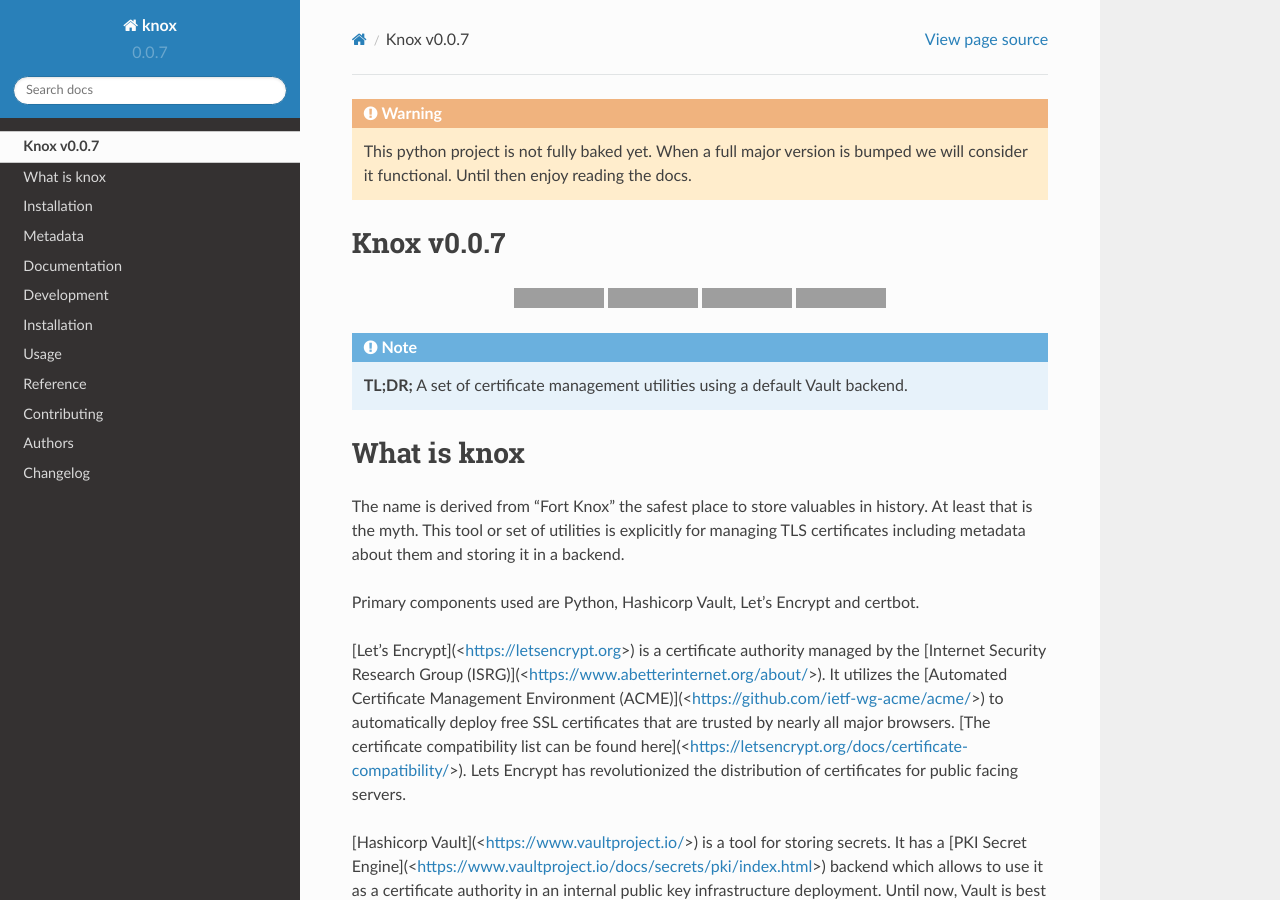
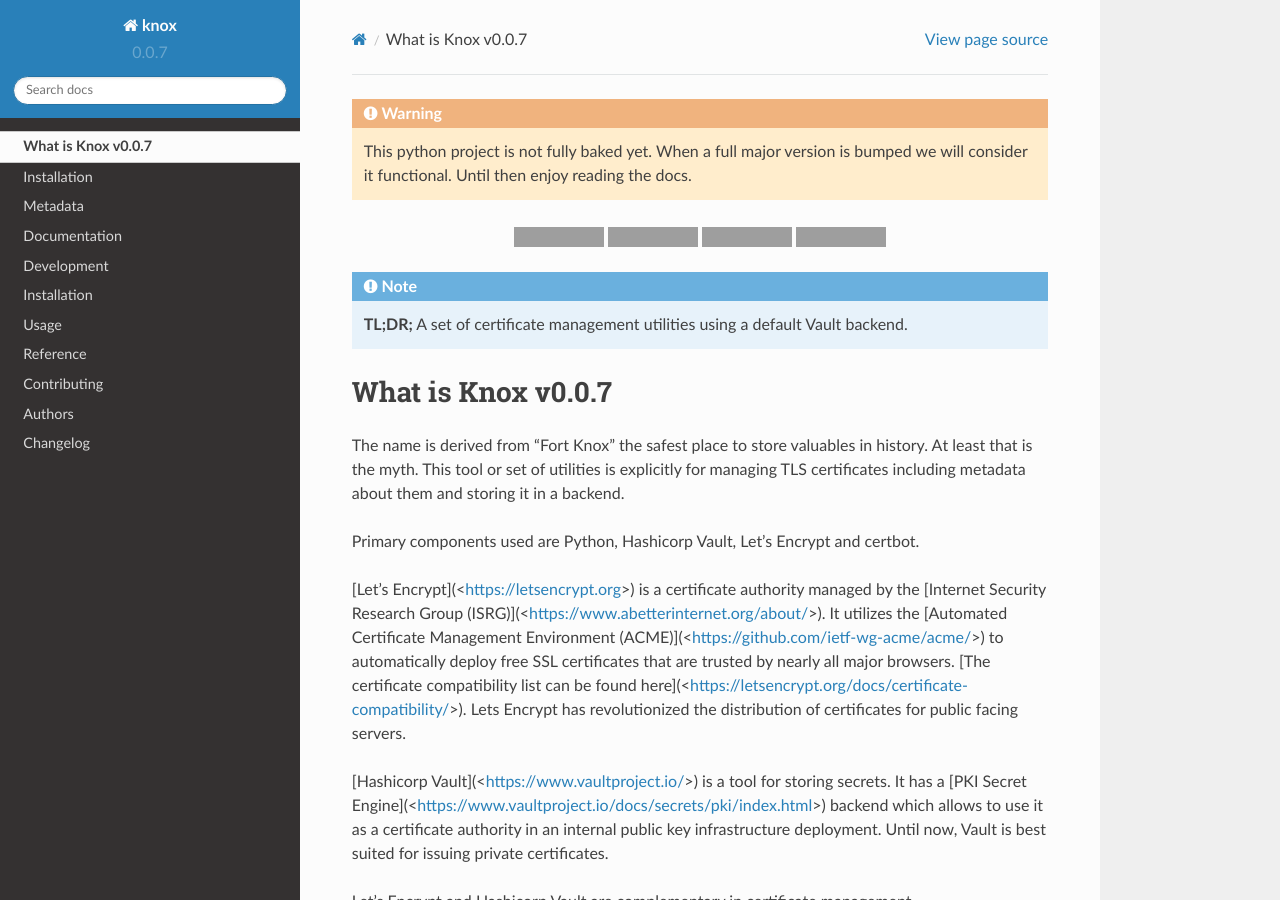
Before and after one commit to 8x8Cloud/knox, a Sphinx documentation site: the page built from docs/readme.rst, in a window 1280 px wide and 900 px high. Built offline with Sphinx 7.4.7 and the Read the Docs theme 2.0.0, drawn with Linux system fonts in a browser that asks for light colours; part of the change alters nothing that is shown; grey boxes are pictures that could not be loaded.

Commit message:
[docs] - battling Markdown vs reStructured - for now moved badges to reStructured

```diff
--- a/README.md
+++ b/README.md
@@ -1,33 +1,6 @@
 
-Knox v0.0.7
-===========
-.. start-badges
-.. raw:: html
-
-    <p align="center">
-        <!--
-        <a href="https://pypi.python.org/pypi/knox"><img alt="Pypi version" src="https://img.shields.io/pypi/v/knox.svg"></a>
-        -->
-        <a href="https://pypi.python.org/pypi/knox"><img alt="Python versions" src="https://img.shields.io/badge/python-3.5%2B%20%7C%20PyPy-blue.svg"></a>
-        <a href="https://knox.readthedocs.io/en/stable/index.html"><img alt="Documentation" src="https://img.shields.io/readthedocs/knox.svg"></a>
-        <a href="https://travis-ci.org/8x8Cloud/knox"><img alt="Build status" src="https://img.shields.io/travis/8x8Cloud/knox/develop.svg"></a>
-        <!--
-        <a href="https://codecov.io/gh/8x8Cloud/knox/branch/master"><img alt="Coverage" src="https://img.shields.io/codecov/c/github/8x8Cloud/knox/master.svg"></a>
-        <a href="https://www.codacy.com/app/delgan-py/knox/dashboard"><img alt="Code quality" src="https://img.shields.io/codacy/grade/4d97edb1bb734a0d9a684a700a84f555.svg"></a>
-        -->
-        <a href="https://github.com/8x8Cloud/knox/blob/master/LICENSE"><img alt="License" src="https://img.shields.io/github/license/8x8Cloud/knox.svg"></a>
-    </p>
-.. end-badges
-
-
-
-.. note::
-
-    **TL;DR;** A set of certificate management utilities using a default Vault backend.
-
-
-What is knox
-============
+What is Knox v0.0.7
+===================
 
 The name is derived from "Fort Knox" the safest place to store valuables in history. At least that is the myth. This tool or set of utilities is explicitly for managing TLS certificates including metadata about them and storing it in a backend.
 
--- a/docs/readme.rst
+++ b/docs/readme.rst
@@ -1,6 +1,31 @@
 .. warning::
 
     This python project is not fully baked yet. When a full major version is bumped we will consider it functional. Until then enjoy reading the docs.
+
+.. start-badges
+
+.. raw:: html
+
+    <p align="center">
+        <!--
+        <a href="https://pypi.python.org/pypi/knox"><img alt="Pypi version" src="https://img.shields.io/pypi/v/knox.svg"></a>
+        -->
+        <a href="https://pypi.python.org/pypi/knox"><img alt="Python versions" src="https://img.shields.io/badge/python-3.5%2B%20%7C%20PyPy-blue.svg"></a>
+        <a href="https://knox.readthedocs.io/en/stable/index.html"><img alt="Documentation" src="https://img.shields.io/readthedocs/knox.svg"></a>
+        <a href="https://travis-ci.org/8x8Cloud/knox"><img alt="Build status" src="https://img.shields.io/travis/8x8Cloud/knox/develop.svg"></a>
+        <!--
+        <a href="https://codecov.io/gh/8x8Cloud/knox/branch/master"><img alt="Coverage" src="https://img.shields.io/codecov/c/github/8x8Cloud/knox/master.svg"></a>
+        <a href="https://www.codacy.com/app/delgan-py/knox/dashboard"><img alt="Code quality" src="https://img.shields.io/codacy/grade/4d97edb1bb734a0d9a684a700a84f555.svg"></a>
+        -->
+        <a href="https://github.com/8x8Cloud/knox/blob/develop/LICENSE"><img alt="License" src="https://img.shields.io/github/license/8x8Cloud/knox.svg"></a>
+    </p>
+.. end-badges
+
+
+.. note::
+
+    **TL;DR;** A set of certificate management utilities using a default Vault backend.
+
 
 .. include:: ../README.md
 
```
